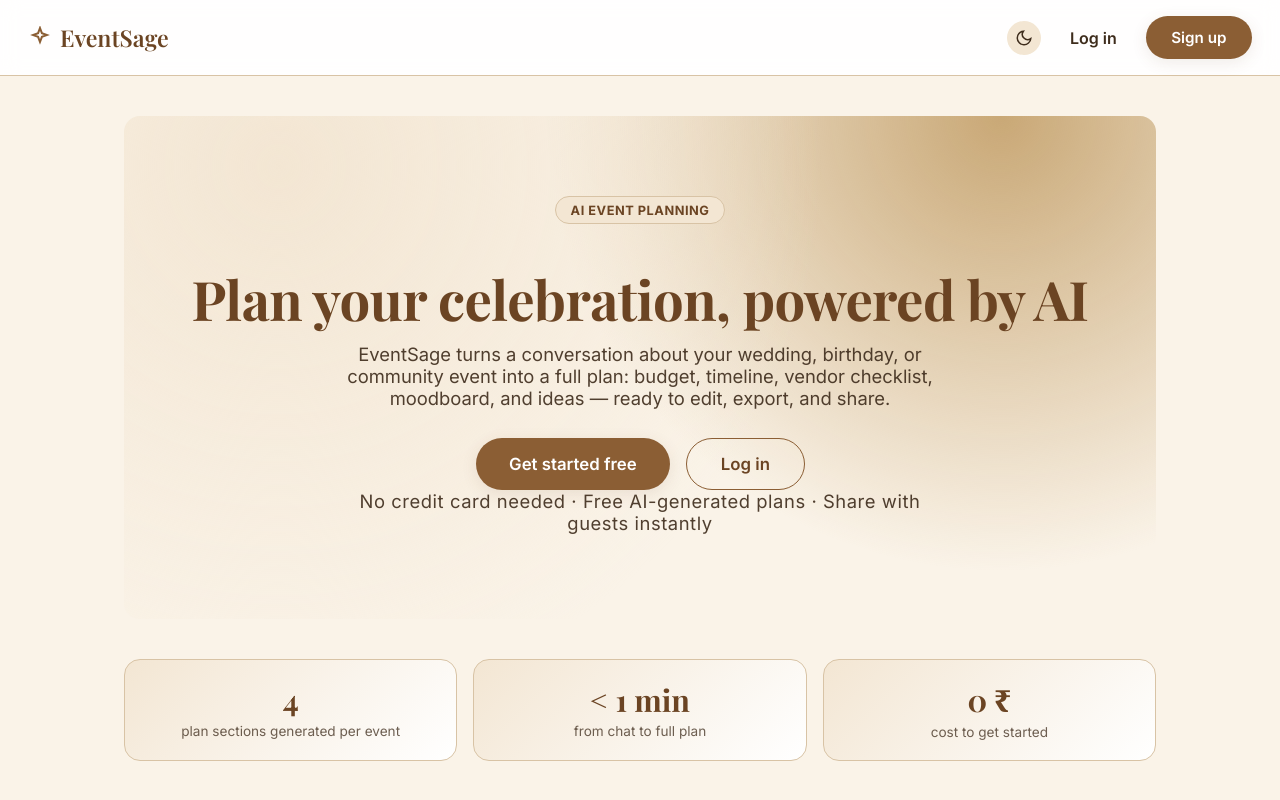
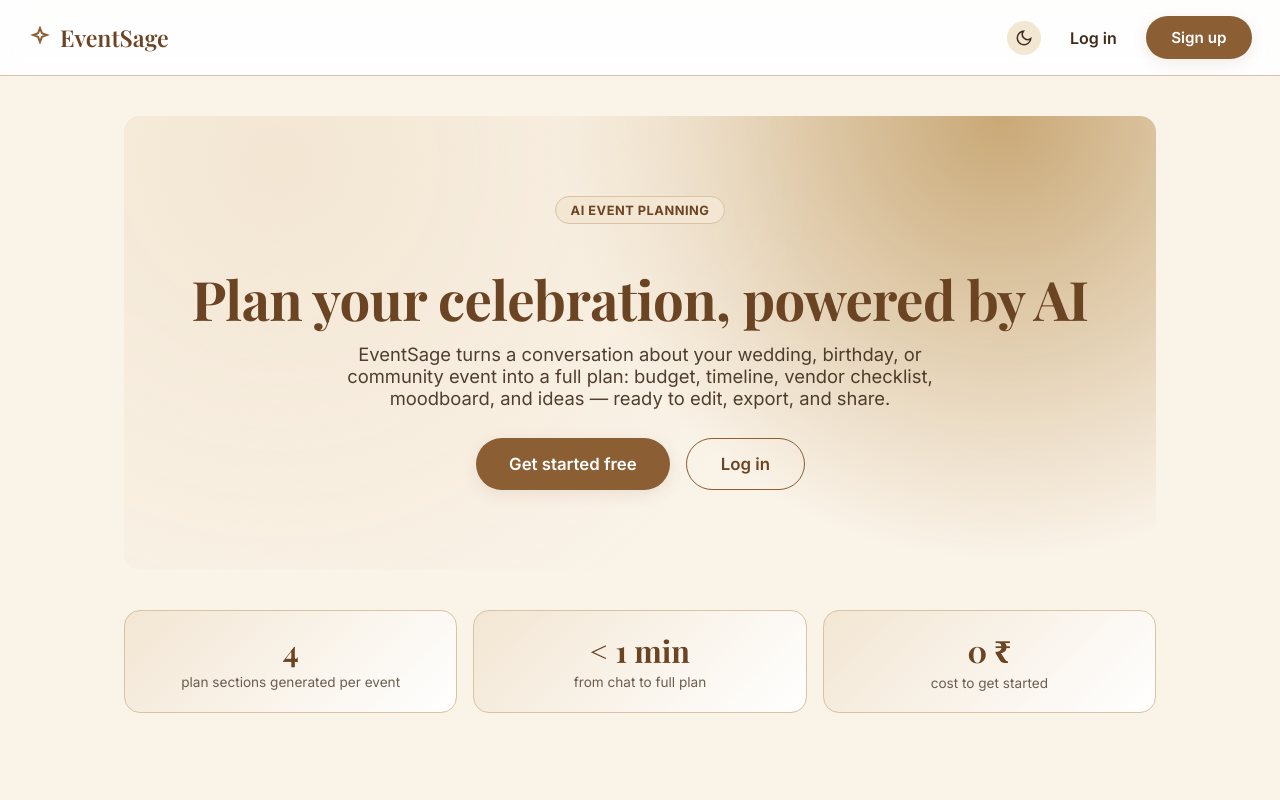
Before and after one commit to vicky-510/eventSage, a React (Vite) app in the folder client/: page / in a window 1280 px wide. Shown: the top 800 px of the page. Built offline with nearby package versions, Linux system fonts and the light colour scheme; no server answers.

Commit message:
Remove hero trust line, add spacing below hero buttons

```diff
--- a/client/src/index.css
+++ b/client/src/index.css
@@ -443,13 +443,7 @@ td {
   gap: 1rem;
   justify-content: center;
   flex-wrap: wrap;
-}
-
-.hero-trust {
-  margin-top: 2rem;
-  font-size: 0.85rem;
-  opacity: 0.7;
-  letter-spacing: 0.03em;
+  margin-bottom: 1.5rem;
 }
 
 /* Generic page sections for landing */
--- a/client/src/pages/Landing.jsx
+++ b/client/src/pages/Landing.jsx
@@ -115,7 +115,6 @@ export default function Landing() {
             </>
           )}
         </div>
-        <p className="hero-trust">No credit card needed · Free AI-generated plans · Share with guests instantly</p>
       </section>
 
       <div className="stat-row" style={{ marginTop: '2.5rem' }}>
```
